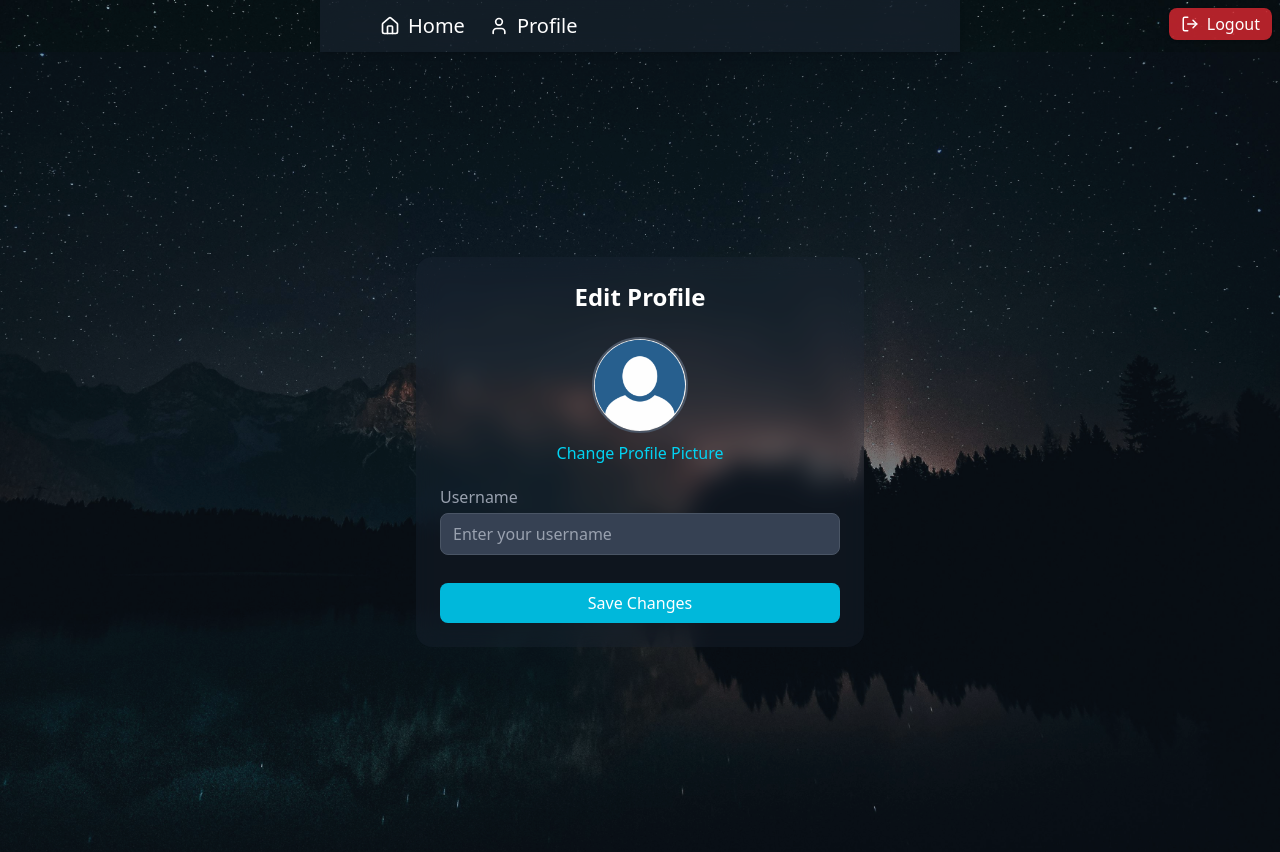
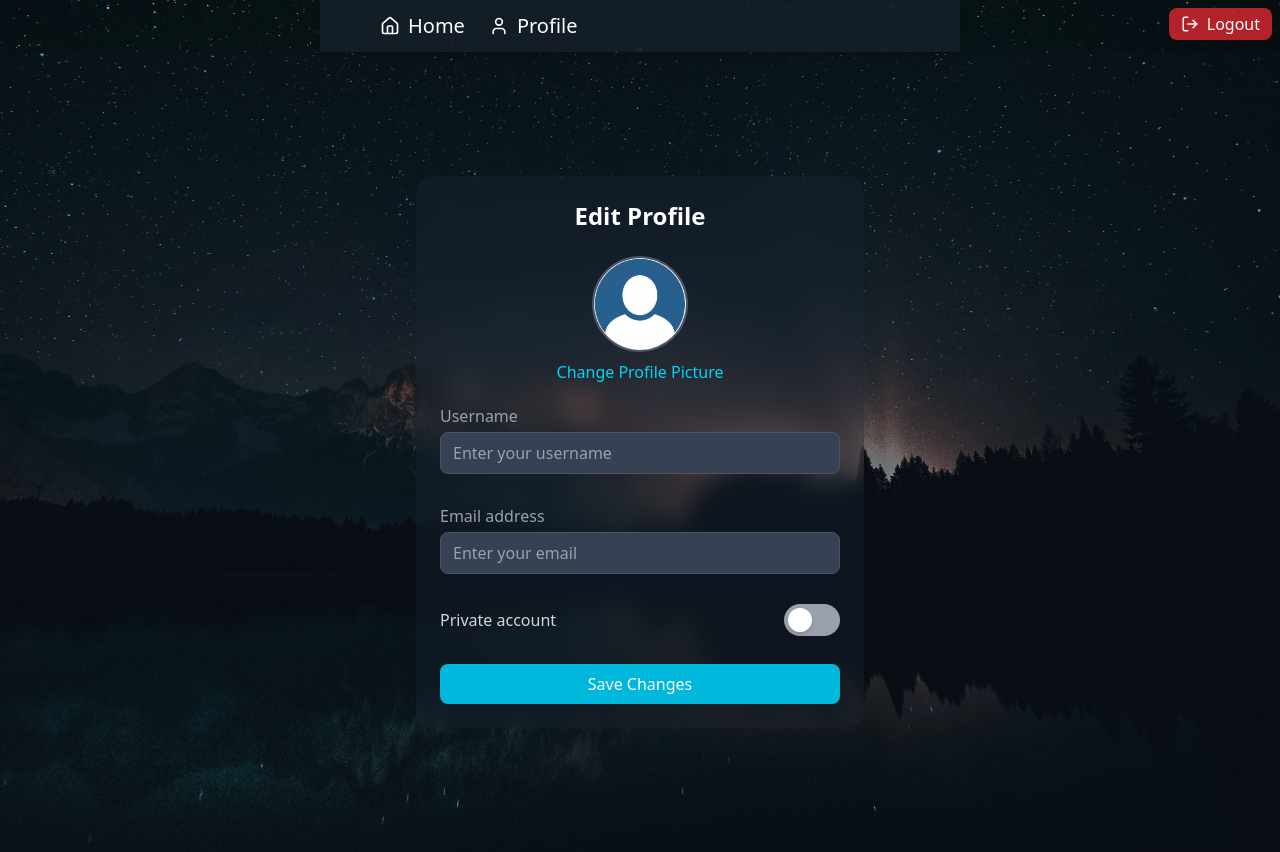
Before and after one commit to jasmin-mulic/Friendshub.Client, a React (Vite) app: page /details in a window 1280 px wide. Built offline with nearby package versions, Linux system fonts and the light colour scheme; no server answers; sample sign-in values are in the browser's storage.

Commit message:
Added update user functionality along with betetr register user validation

```diff
--- /dev/null
+++ b/src/Components/AnimatedToggle.jsx
@@ -0,0 +1,25 @@
+import { motion } from "framer-motion";
+
+const AnimatedToggle = ({ isChecked, onChange }) => {
+  return (
+    <div
+      onClick={() => onChange(!isChecked)}
+      className={`relative w-14 h-8 flex items-center rounded-full cursor-pointer p-1 transition-colors duration-300
+        ${isChecked ? "bg-green-500" : "bg-gray-400"}`}
+    >
+      <motion.div
+        className="w-6 h-6 bg-white rounded-full shadow-md absolute"
+        animate={{
+          x: isChecked ? 24 : 0, //  pomjeraj kuglice
+        }}
+        transition={{
+          type: "spring",
+          stiffness: 500,
+          damping: 30,
+        }}
+      />
+    </div>
+  );
+};
+
+export default AnimatedToggle;
--- a/src/Routes/Details.jsx
+++ b/src/Routes/Details.jsx
@@ -1,83 +1,164 @@
-import { useState } from "react";
+import { useEffect, useState } from "react";
 import defaultProfileImg from "../assets/noProfilePic.jpg";
 import { useUserDataStore } from "../Services/Stores/useUserDataStore";
 import UsersApi from "../Services/Api/UsersApi";
 import Navbar from "../Components/Navbar";
+import { useForm, Controller } from "react-hook-form";
+import AnimatedToggle from "../Components/AnimatedToggle";
+import { useNavigate } from "react-router-dom";
+import { getUserIdFromStorage } from "../Helpers";
 
 export default function EditProfile() {
-  const { username: currentUsername, profileImgUrl, setUserData } = useUserDataStore();
-  const [username, setUsername] = useState(currentUsername);
-  const [profileImg, setProfileImg] = useState(profileImgUrl || defaultProfileImg);
-  const [preview, setPreview] = useState(profileImg);
+
   const [loading, setLoading] = useState(false);
+  const [userData, setUserData] = useState({
+    username: null,
+    emailAddress: null,
+    profileImageUrl: null,
+    privateAccount: null
+  })
+  const [preview, setPreview] = useState(userData.profileImageUrl || defaultProfileImg);
+  const navigate = useNavigate();
+  const userId = getUserIdFromStorage()
+  const loadUserData = async () => {
+    try {
+      const res = await UsersApi.myData()
+      if (res.status == 200) {
 
-  const handleImageChange = (e) => {
-    const file = e.target.files[0];
-    if (file) {
-      setProfileImg(file);
-      setPreview(URL.createObjectURL(file));
-    }
-  };
-
-  const handleSubmit = async (e) => {
-    e.preventDefault();
-    setLoading(true);
-    try {
-      const formData = new FormData();
-      formData.append("username", username);
-      if (profileImg instanceof File) formData.append("profileImg", profileImg);
-
-      const response = await UsersApi.updateProfile(formData);
-      if (response.status === 200) {
-        setUserData(response.data);
-        alert("Profile updated successfully!");
+        const userDetails = res.data;
+        setUserData(userDetails)
+        reset({
+          username: userDetails.username,
+          emailAddress: userDetails.emailAddress,
+          privateAccount: userDetails.privateAccount,
+          profileImageUrl: userDetails.profileImageUrl
+        })
+        setPreview(userDetails.profileImageUrl)
       }
     } catch (error) {
-      console.log(error);
-    } finally {
-      setLoading(false);
+    }
+  }
+
+  useEffect(() => {
+    loadUserData();
+  }, [])
+
+  const { control, register, handleSubmit, formState, reset } = useForm({
+    defaultValues: {
+      username: userData.username,
+      emailAddress: userData.emailAddress,
+      privateAccount: userData.privateAccount,
+      profileImageUrl: userData.profileImageUrl,
+    },
+  });
+  const { errors } = formState;
+
+  const onSubmit = async (data) => {
+
+    const formData = new FormData();
+    formData.append("username", data.username);
+    formData.append("emailAddress", data.emailAddress);
+    formData.append("privateAccount", data.privateAccount);
+    if (data.profileImg)
+      formData.append("profileImageUrl", data.profileImageUrl);
+
+    try {
+      const updateResponse = await UsersApi.updateUserInfo(userId, formData)
+      console.log(updateResponse.status)
+    } catch (error) {
+      console.log(error)
     }
   };
 
   return (
-    <div className="text-white overflow-y-hidden bg-gray-800/20 ">
+    <div className="text-white overflow-y-hidden bg-gray-800/20 h-full ">
       <Navbar className="absolute" />
       <div className="min-h-screen flex bg-gray-900/20 p-4 flex-col justify-center items-center ">
-      <div className="bg-gray-800/30   border-gray-700/50 backdrop-blur-md rounded-2xl p-6 w-full max-w-md text-gray-200 ">
-        <h2 className="text-2xl font-semibold mb-6 text-white text-center">Edit Profile</h2>
+        <div className="bg-gray-800/30 border-gray-700/50 backdrop-blur-md rounded-2xl p-6 w-full max-w-md text-gray-200 ">
+          <h2 className="text-2xl font-semibold mb-6 text-white text-center">
+            Edit Profile
+          </h2>
 
-        <form onSubmit={handleSubmit} className="flex flex-col gap-5 mx-auto">
-          {/* Profilna slika */}
+          <form
+            onSubmit={handleSubmit(onSubmit)}
+            className="flex flex-col gap-5 mx-auto"
+          >
             <div className="flex flex-col items-center">
               <img
                 src={preview}
-              alt="Profile"
                 className="w-24 h-24 rounded-full object-cover mb-2 border-2 border-gray-600"
               />
+
+              <Controller
+                name="profileImageUrl"
+                control={control}
+                render={({ field }) => (
                   <label className="cursor-pointer text-cyan-400 hover:underline">
                     Change Profile Picture
                     <input
                       type="file"
                       accept="image/*"
-                onChange={handleImageChange}
                       className="hidden"
+                      onChange={(e) => {
+                        const file = e.target.files[0];
+                        field.onChange(file || null);
+                        if (file) setPreview(URL.createObjectURL(file));
+                      }}
                     />
                   </label>
+                )}
+              />
             </div>
 
-          {/* Username */}
-          <div className="flex flex-col">
+            <div className="flex flex-col h-20">
               <label className="text-gray-400 mb-1">Username</label>
               <input
                 type="text"
-              value={username}
-              onChange={(e) => setUsername(e.target.value)}
+                {...register("username", { required: "Enter your username" })}
                 className="bg-gray-700 border border-gray-600 rounded-lg px-3 py-2 focus:outline-none focus:ring-2 focus:ring-cyan-400 text-white placeholder-gray-400"
                 placeholder="Enter your username"
               />
+              {errors.username && (
+                <span className="text-red-400 text-sm mt-1">
+                  {errors.username.message}
+                </span>
+              )}
             </div>
 
-          {/* Submit button */}
+            <div className="flex flex-col h-20">
+              <label className="text-gray-400 mb-1">Email address</label>
+              <input
+                name="emailAddress"
+                type="email"
+                {...register("emailAddress", {
+                  required: "Email je obavezan",
+                  pattern: {
+                    value: /^[^\s@]+@[^\s@]+\.[^\s@]+$/,
+                    message: "Enter a valid email address."
+                  }
+                })}
+                className="bg-gray-700 border border-gray-600 rounded-lg px-3 py-2 focus:outline-none focus:ring-2 focus:ring-cyan-400 text-white placeholder-gray-400"
+                placeholder="Enter your email"
+              />
+              <span className="text-red-400 text-sm mt-1">
+                {errors.emailAddress?.message}
+              </span>
+            </div>
+
+            {/* PRIVATE ACCOUNT TOGGLE */}
+            <div className="flex items-center justify-between gap-3">
+              <span className="text-gray-300 font-medium">Private account</span>
+              <Controller
+                name="privateAccount"
+                control={control}
+                render={({ field }) => (
+                  <AnimatedToggle
+                    isChecked={field.value}
+                    onChange={field.onChange}
+                  />
+                )}
+              />
+            </div>
             <button
               type="submit"
               className="bg-cyan-500 hover:bg-cyan-600 text-white rounded-lg py-2 mt-2 transition-colors"
--- a/src/Routes/Home.jsx
+++ b/src/Routes/Home.jsx
@@ -18,6 +18,7 @@
     followersCount,
     setUserData,
     resetUserData,
+    emailAddress,
   } = useUserDataStore();
 
   const authLogOut = useAuthStore((state) => state.logout);
@@ -80,6 +81,7 @@
     setLoading(true);
     try {
       const profileDataInfo = await UsersApi.myData();
+      console.log(profileDataInfo.data)
       if (profileDataInfo.status === 200) setUserData(profileDataInfo.data);
       else {
         authLogOut();
--- a/src/Routes/Register.jsx
+++ b/src/Routes/Register.jsx
@@ -7,10 +7,10 @@
   const form = useForm();
   const navigate = useNavigate()
   const { register, handleSubmit, formState } = form;
-  const { errors } = formState;
+  const { errors, setError, clearErrors } = formState;
   const [apiValidationErrors, setApiValidationErrors] = useState([])
   const onSubmit = async (data) => {
-    console.log(data)
+
     try {
         const response = await AuthApi.register(data)
         if(response.status === 200)
@@ -20,6 +20,12 @@
             setApiValidationErrors(Object.fromEntries(
               validationErrors.map(e =>[e.propertyName, e.errorMessage])
             ))
+            validationErrors.forEach(err => {
+              if(err.propertyName == "username")
+        setError("username", { type: "server", message: err.errorMessage });
+      else
+        clearErrors("username")
+            });
     }
   };
   return (
@@ -33,7 +39,7 @@
           className="space-y-5"
           noValidate
         >
-          <div className="h-22">
+          <div className="h-27">
             <label
               htmlFor="Username"
               className="block mb-2 text-sm font-medium text-red-700 dark:text-gray-300"
@@ -46,13 +52,17 @@
               placeholder="your-cool-username"
               {...register("Username", {
                 required: "We need your username",
+                                 pattern: {
+                    value: /^(?!.*\.\.)(?!\.)(?!.*\.$)[a-zA-Z0-9._]{1,30}$/,
+                    message: "Username can contain letters, numbers, _ and .; cannot start/end with . or have consecutive dots."
+                  }
               })}
               className="w-full px-4 py-2 border-b-2 border-gray-300 dark:border-gray-600 focus:border-blue-500 dark:focus:border-blue-400 bg-transparent outline-none text-gray-900 dark:text-gray-100 placeholder-gray-400 dark:placeholder-gray-500 transition-colors"
             />
             {errors.Username?.message && (
-              <p className="text-red-400 p-1">{errors.Username.message}</p>
+              <p className="text-red-400 p-1 text-xs">{errors.Username.message}</p>
             )}
-            {apiValidationErrors.Username &&  <p className="text-red-400 p-1">{apiValidationErrors.Username}</p>}
+            {apiValidationErrors.username &&  <p className="text-red-400 p-1">{apiValidationErrors.Username}</p>}
           </div>
 
           <div className="h-22">
@@ -68,7 +78,12 @@
               name="EmailAddress"
               placeholder="your-fav@mail.com"
               className="w-full px-4 py-2 border-b-2 border-gray-300 dark:border-gray-600 focus:border-blue-500 dark:focus:border-blue-400 bg-transparent outline-none text-gray-900 dark:text-gray-100 placeholder-gray-400 dark:placeholder-gray-500 transition-colors"
-              {...register("EmailAddress", { required: "Your email is missing." })}
+              {...register("EmailAddress", { required: "Your email is missing.",
+                 pattern: {
+                    value: /^[^\s@]+@[^\s@]+\.[^\s@]+$/,
+                    message: "Enter a valid email address."
+                  }
+               })}
             />
             {errors.EmailAddress?.message && (
               <p className="text-red-400 p-1">{errors.EmailAddress.message}</p>
--- a/src/Services/Api/UsersApi.js
+++ b/src/Services/Api/UsersApi.js
@@ -9,5 +9,6 @@
   getFollowers: () => Api.get("/Users/followers-list"),
   getFollowings: () => Api.get("/Users/following-list"),
   removeFollower: (followeeId) => Api.post(`Users/remove-follower/${followeeId}`),
+  updateUserInfo : (id, data) => Api.put(`Users/${id}`, data)
 };
 export default UsersApi;
```
Also changed, not shown: src/Services/Stores/useUserDataStore.js (+7 -4 lines). Lines whose indentation alone changed are shown as unchanged.
